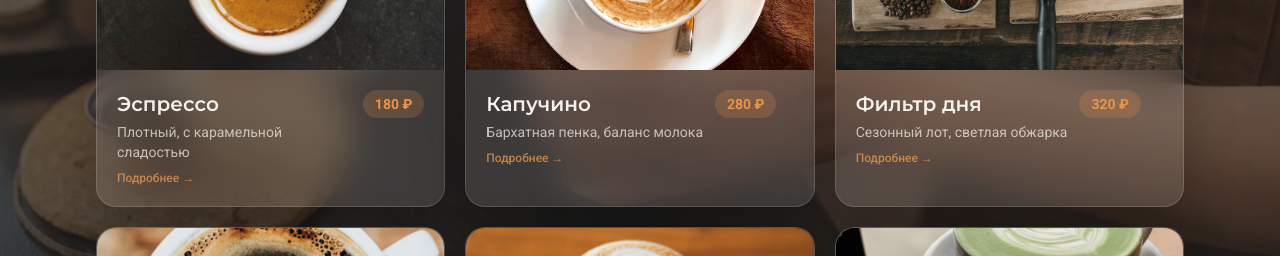
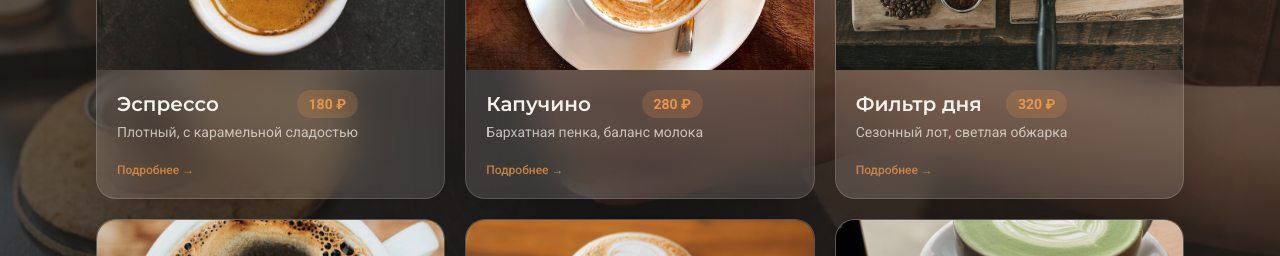
Before and after one commit to sashacvitko1977-cmd/coffee-time, a Next.js app: page /menu in a window 1280 px wide. Shown: the part 476-732 px from the top of the page. Built offline with nearby package versions, Linux system fonts and the light colour scheme; no server answers.

Commit message:
Align Подробнее label bottom-left on all menu cards

```diff
--- a/src/components/menu-page.tsx
+++ b/src/components/menu-page.tsx
@@ -68,19 +68,21 @@ export function MenuPage() {
                   </span>
                 )}
               </div>
-              <div className="flex items-start justify-between gap-3 p-4 sm:p-5">
-                <div>
+              <div className="flex min-h-[7.5rem] flex-1 flex-col p-4 sm:min-h-[8rem] sm:p-5">
+                <div className="flex items-start justify-between gap-3">
                   <h2 className="font-display text-xl font-semibold text-milk">
                     {item.name}
                   </h2>
-                  <p className="mt-1 text-sm site-text-muted">{item.desc}</p>
-                  <p className="mt-2 text-xs font-medium text-amber/80">
-                    Подробнее →
-                  </p>
+                  <span className="shrink-0 rounded-full bg-amber/20 px-3 py-1 text-sm font-semibold text-amber">
+                    {item.price}
+                  </span>
                 </div>
-                <span className="shrink-0 rounded-full bg-amber/20 px-3 py-1 text-sm font-semibold text-amber">
-                  {item.price}
-                </span>
+                <p className="mt-1 line-clamp-2 flex-1 text-sm site-text-muted">
+                  {item.desc}
+                </p>
+                <p className="mt-auto pt-3 text-left text-xs font-medium text-amber/80">
+                  Подробнее →
+                </p>
               </div>
             </motion.button>
           ))}
```
